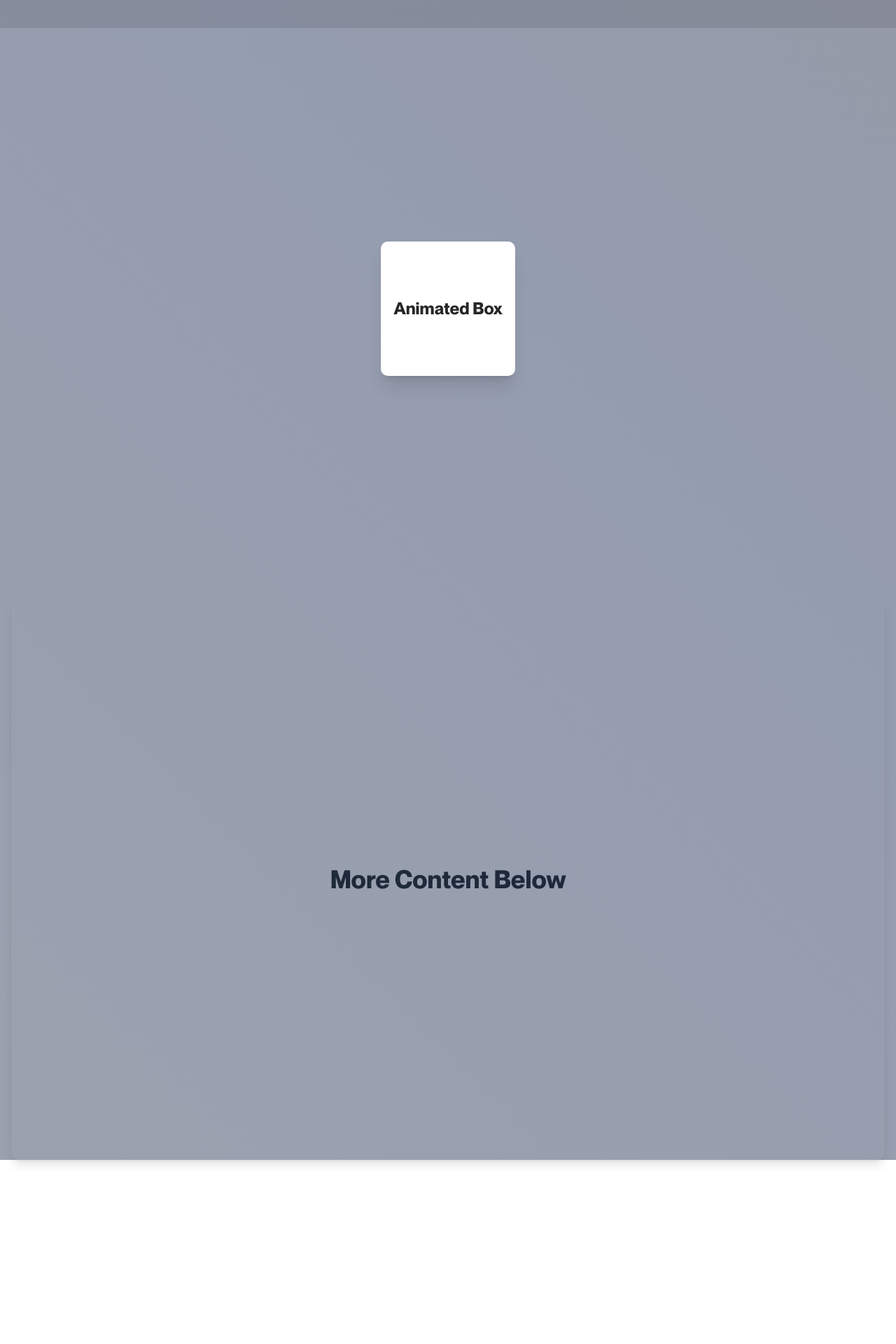
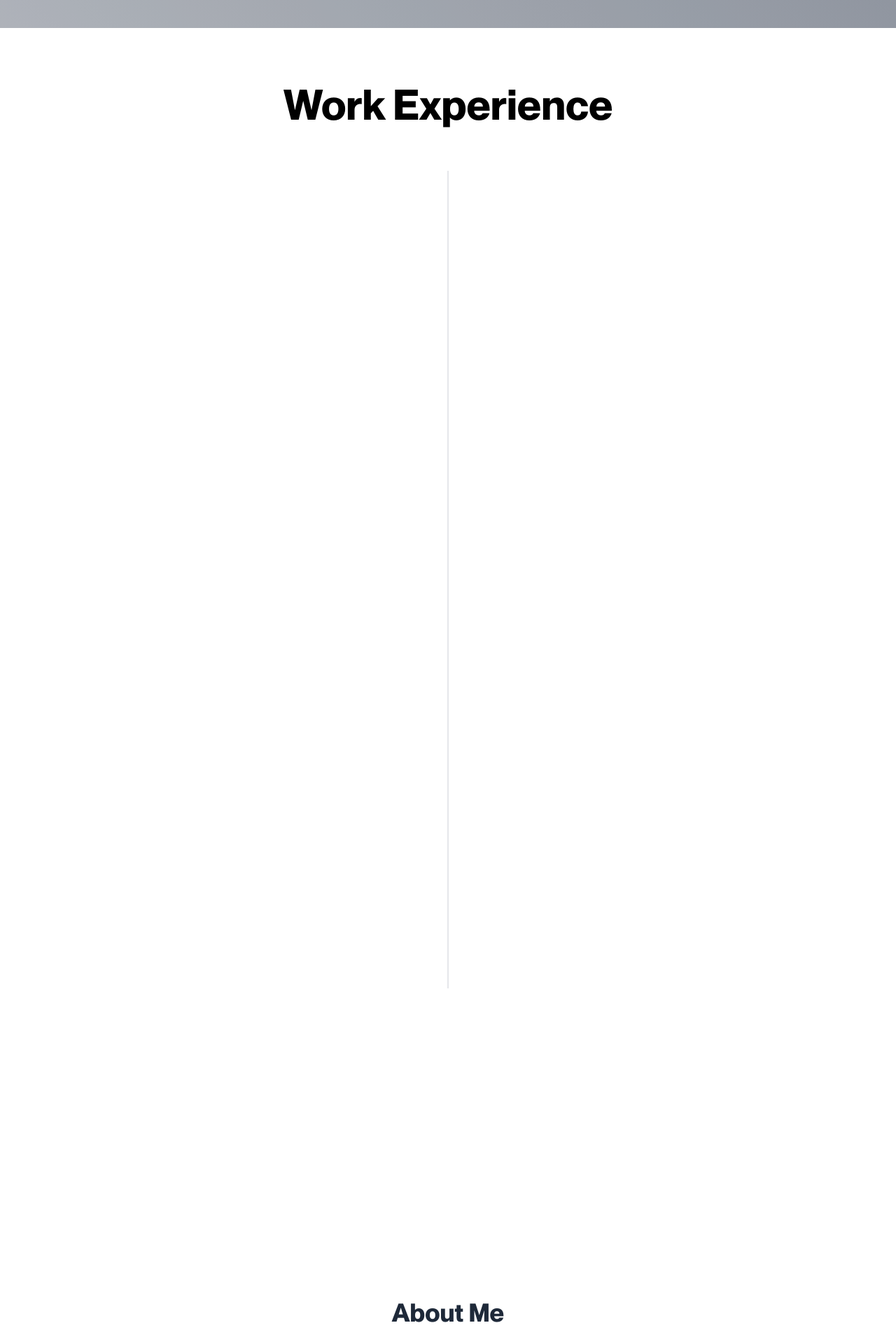
Before and after one commit to KNMohamed/personal-website, a Next.js app: page / in a window 1280 px wide. Shown: the part 760-2680 px from the top of the page at 70% size. Before the commit the page ends 2433 px from the top, so only its background shows below. Built offline with nearby package versions, Linux system fonts and the light colour scheme.

Commit message:
Fix animation bug

```diff
--- /dev/null
+++ b/src/app/components/TimelineSection.tsx
@@ -0,0 +1,158 @@
+'use client';
+
+import { useRef, useEffect } from 'react';
+import { gsap } from 'gsap';
+import { ScrollTrigger } from 'gsap/ScrollTrigger';
+
+type TimelineItem = {
+  id: number;
+  company: string;
+  role: string;
+  duration: string;
+  description: string[];
+};
+
+const timelineData: TimelineItem[] = [
+  {
+    id: 1,
+    company: 'Your Current/Most Recent Company',
+    role: 'Senior Full Stack Engineer',
+    duration: '2022 - Present',
+    description: [
+      'Led development of scalable cloud-native applications using modern web technologies',
+      'Architected and implemented microservices that improved system performance by 40%',
+      'Mentored junior developers and conducted code reviews'
+    ]
+  },
+  {
+    id: 2,
+    company: 'Previous Company',
+    role: 'Full Stack Developer',
+    duration: '2019 - 2022',
+    description: [
+      'Developed and maintained customer-facing web applications',
+      'Collaborated with cross-functional teams to deliver features on schedule',
+      'Optimized database queries reducing page load times by 30%'
+    ]
+  },
+  {
+    id: 3,
+    company: 'First Company',
+    role: 'Frontend Developer',
+    duration: '2017 - 2019',
+    description: [
+      'Built responsive user interfaces using React and TypeScript',
+      'Implemented state management solutions using Redux',
+      'Worked closely with designers to implement pixel-perfect UIs'
+    ]
+  }
+];
+
+const TimelineSection = () => {
+  const sectionRef = useRef<HTMLDivElement>(null);
+  const timelineRefs = useRef<Array<HTMLDivElement | null>>([]);
+  // Use a ref to store the ScrollTrigger instances created within this component
+  const createdScrollTriggers = useRef<ScrollTrigger[]>([]);
+
+  useEffect(() => {
+    // Ensure we have the sectionRef before creating ScrollTriggers
+    if (!sectionRef.current) return;
+
+    // Clear any previously created ScrollTriggers for this component on re-render
+    // This is safer than killing ALL ScrollTriggers
+    createdScrollTriggers.current.forEach(trigger => trigger.kill());
+    createdScrollTriggers.current = []; // Reset the array
+
+    // Animate each timeline item
+    timelineRefs.current.forEach((el, index) => {
+      if (!el) return;
+
+      const st = gsap.fromTo(
+        el,
+        { x: 300, opacity: 0 },
+        {
+          x: 0,
+          opacity: 1,
+          duration: 0.8,
+          ease: 'power3.out',
+          scrollTrigger: {
+            trigger: sectionRef.current,
+            start: `top ${60 + index * 15}%`, // Stagger start positions
+            end: 'bottom 70%',
+            toggleActions: 'play none none reverse',
+            // markers: true, // Uncomment for debugging
+            id: `timeline-item-${index}` // Assign unique ID for debugging
+          },
+        }
+      );
+      createdScrollTriggers.current.push(st.scrollTrigger as ScrollTrigger); // Store the created ScrollTrigger instance
+    });
+
+    // Cleanup function: Kill only the ScrollTriggers created by this component
+    return () => {
+      createdScrollTriggers.current.forEach(trigger => trigger.kill());
+      createdScrollTriggers.current = []; // Clear the array on unmount
+    };
+  }, []); // Empty dependency array ensures this effect runs only once on mount
+
+  return (
+    <section
+      ref={sectionRef}
+      id="experience"
+      className="relative min-h-screen bg-white py-20 px-4 overflow-hidden"
+    >
+      <div className="max-w-6xl mx-auto">
+        <h2 className="text-4xl md:text-6xl font-bold mb-16 text-center text-black">
+          Work Experience
+        </h2>
+
+        <div className="relative">
+          {/* Vertical line */}
+          <div className="absolute left-4 md:left-1/2 h-full w-0.5 bg-gray-200 transform -translate-x-1/2"></div>
+
+          <div className="space-y-32">
+            {timelineData.map((item, index) => (
+              <div
+                key={item.id}
+                ref={el => {
+                  if (el) {
+                    timelineRefs.current[index] = el;
+                  }
+                }}
+                className={`relative flex ${index % 2 === 0 ? 'justify-start' : 'justify-end'}`}
+              >
+                <div className="w-full md:w-1/2 px-8">
+                  <div className="relative bg-white p-8 rounded-lg border-2 border-gray-200 shadow-lg hover:shadow-xl transition-shadow duration-300">
+                    {/* Number badge */}
+                    <div className="absolute -top-6 -left-6 w-12 h-12 bg-gradient-to-br from-tertiary to-quinary rounded-full flex items-center justify-center text-white font-bold text-xl shadow-md">
+                      {item.id}
+                    </div>
+
+                    {/* Timeline content */}
+                    <div className="ml-4">
+                      <div className="flex flex-col md:flex-row md:items-center justify-between mb-4">
+                        <h3 className="text-2xl font-bold text-gray-900">{item.company}</h3>
+                        <span className="text-tertiary font-medium">{item.duration}</span>
+                      </div>
+                      <h4 className="text-xl text-quinary mb-4">{item.role}</h4>
+                      <ul className="space-y-2">
+                        {item.description.map((desc, i) => (
+                          <li key={i} className="flex items-start">
+                            <span className="text-tertiary mr-2 mt-1">•</span>
+                            <span className="text-gray-700">{desc}</span>
+                          </li>
+                        ))}
+                      </ul>
+                    </div>
+                  </div>
+                </div>
+              </div>
+            ))}
+          </div>
+        </div>
+      </div>
+    </section>
+  );
+};
+
+export default TimelineSection;
--- a/src/app/page.tsx
+++ b/src/app/page.tsx
@@ -2,17 +2,17 @@
 
 import { useEffect, useRef } from 'react';
 import HeroSection from './components/HeroSection';
+import TimelineSection from './components/TimelineSection';
 import { gsap } from 'gsap';
 import { ScrollTrigger } from 'gsap/ScrollTrigger';
 
 export default function Home() {
-  const sectionRef = useRef(null);
-  const boxRef = useRef(null);
+  const sectionRef = useRef<HTMLDivElement>(null);
   const gradientRef = useRef<HTMLDivElement>(null);
 
   useEffect(() => {
     if (!gradientRef.current) return;
-    // Ensure ScrollTrigger is registered if not already
+
     gsap.registerPlugin(ScrollTrigger);
 
     // Animate gradient background
@@ -23,58 +23,41 @@ export default function Home() {
       ease: 'none'
     });
 
-    if (sectionRef.current && boxRef.current) {
-      gsap.to(boxRef.current, {
-        x: 500, // Move 500px to the right
-        rotation: 360, // Rotate 360 degrees
-        scale: 1.5, // Scale up to 1.5 times
-        duration: 2,
-        ease: 'power2.inOut',
-        scrollTrigger: {
-          trigger: sectionRef.current, // When this section enters/exits the viewport
-          start: 'top', // Animation starts when the top of the trigger hits the center of the viewport
-          end: 'bottom center', // Animation ends when the bottom of the trigger hits the center of the viewport
-          scrub: true, // Smoothly link animation progress to scroll position
-          markers: false, // Set to true for debugging scroll positions
-          // pin: true, // Optionally pin the section while animation plays
-        },
-      });
-    }
-
-    // Clean up ScrollTrigger instances on component unmount
+    // Cleanup function
     return () => {
-      ScrollTrigger.getAll().forEach((trigger) => trigger.kill());
+      gradientTl.kill();
+      ScrollTrigger.getAll().forEach(trigger => trigger.kill());
     };
   }, []);
 
   return (
+    <div className="min-h-screen font-sans text-gray-800">
+      {/* Gradient background */}
       <div
         ref={gradientRef}
-      className="min-h-[200vh] font-sans text-gray-800"
+        className="fixed inset-0 -z-10"
         style={{
-        background: 'linear-gradient(45deg, #f3f4f6, #d1d5db, #9ca3af,rgb(148, 156, 175),rgb(150, 152, 155),rgb(150, 152, 155),rgb(150, 152, 155))',
+          background: 'linear-gradient(45deg, #f3f4f6, #d1d5db, #9ca3af, #949caf, #96989b)',
           backgroundSize: '400% 400%',
           backgroundPosition: '0% 50%'
         }}
-    >
-      {/* Spacer to allow scrolling */}
+      />
+
+      <main>
         <HeroSection />
-      <hr id="about-section" className="opacity-0" />
-      {/* Section with the animated element */}
+        <TimelineSection />
+
+        {/* About Section */}
         <section
           ref={sectionRef}
           id="about"
-        className="h-screen flex items-center justify-center relative overflow-hidden p-8"
+          className="min-h-screen flex items-center justify-center relative p-8 bg-white"
         >
-        <div
-          ref={boxRef}
-          className="w-48 h-48 bg-white flex items-center justify-center text-neutral-800 text-2xl font-bold rounded-lg shadow-xl"
-        >
-          Animated Box
+          <div className="text-center">
+            <h2 className="text-4xl font-bold mb-8">About Me</h2>
           </div>
         </section>
-
-      {/* Another spacer */}
+      </main>
       <section className="h-screen flex items-center justify-center text-4xl font-bold rounded-lg shadow-lg m-4 p-8">
         <h1>More Content Below</h1>
       </section>
--- a/src/app/providers/lenis-provider.tsx
+++ b/src/app/providers/lenis-provider.tsx
@@ -15,6 +15,7 @@ export function LenisProvider({ children }: { children: React.ReactNode }) {
   useEffect(() => {
     if (lenis) {
       lenisRef.current = lenis;
+      console.log('Lenis initialized. ScrollTrigger root element:', lenis.rootElement);
 
       // Set up ScrollTrigger to use Lenis for smooth scrolling
       // This is crucial for ScrollTrigger to work correctly with Lenis
```
Also changed, not shown: src/app/components/HeroSection.tsx (+29 -31 lines). Lines whose indentation alone changed are shown as unchanged.
